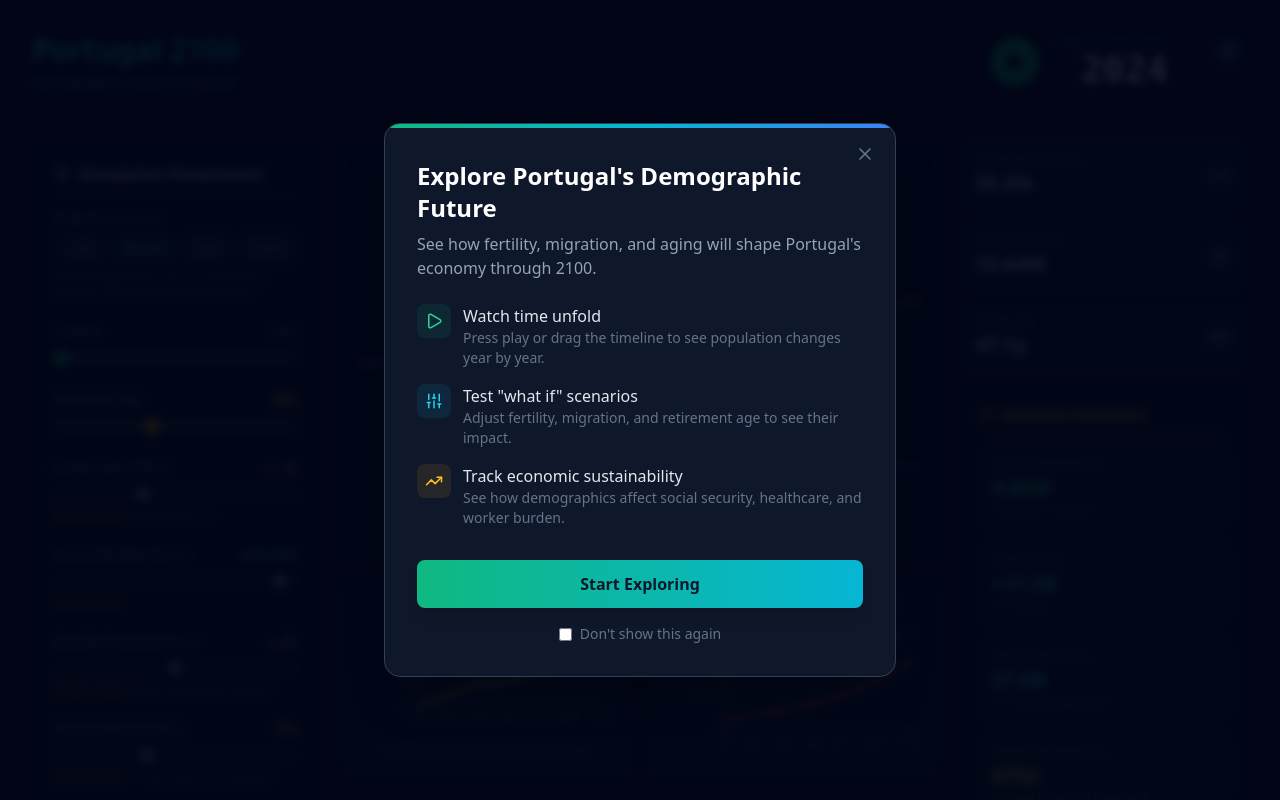
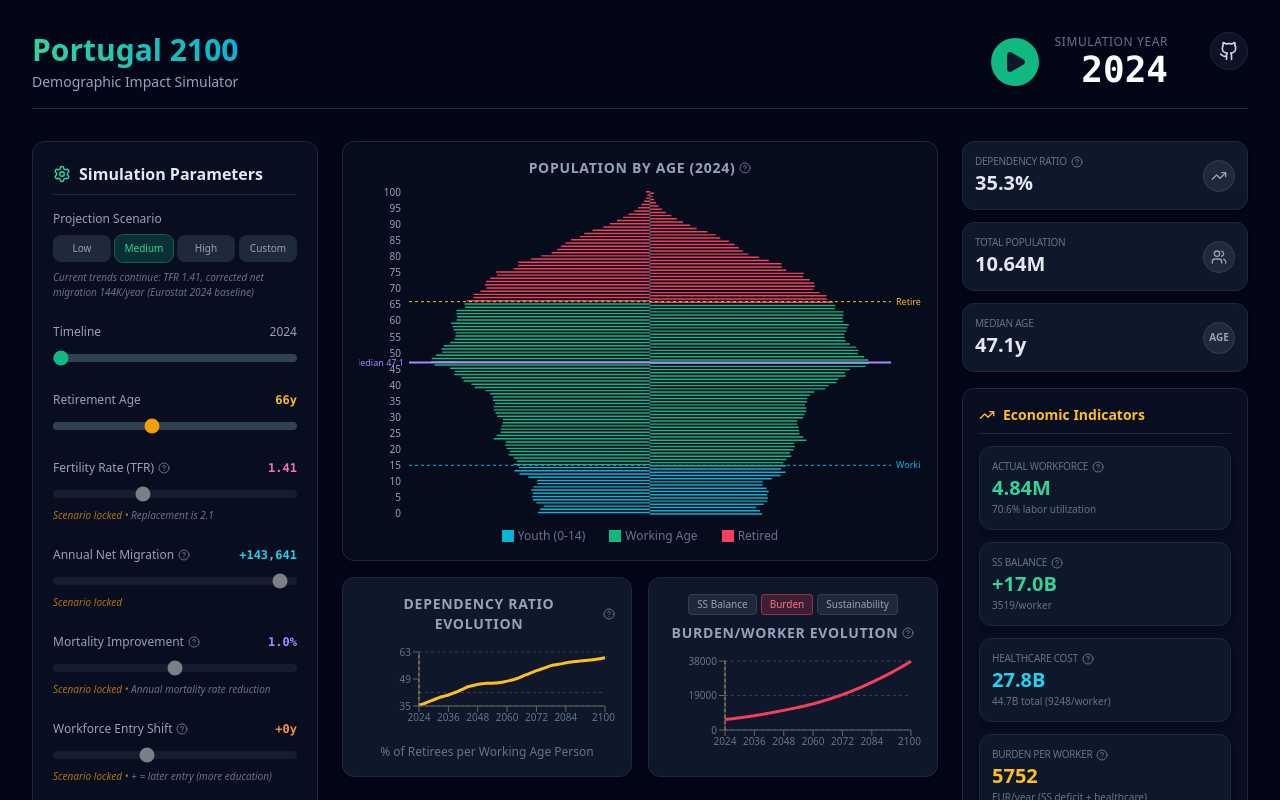
Before and after one commit to tsilva/demosim, a React (Vite) app: page / in a window 1280 px wide. Shown: the top 800 px of the page. Built offline with nearby package versions, Linux system fonts and the light colour scheme.

Commit message:
Remove welcome landing modal

```diff
--- a/App.tsx
+++ b/App.tsx
@@ -7,7 +7,6 @@
 import EconomicMetrics from './components/EconomicMetrics';
 import EconomicTrendChart, { EconomicChartType } from './components/EconomicTrendChart';
 import InfoTooltip from './components/InfoTooltip';
-import WelcomeModal, { useWelcomeModal } from './components/WelcomeModal';
 import AboutPanel from './components/AboutPanel';
 
 const START_YEAR = 2024;
@@ -36,9 +35,6 @@
 
   // Economic chart type state
   const [economicChartType, setEconomicChartType] = useState<EconomicChartType>('burden');
-
-  // Welcome modal state
-  const { showWelcome, closeWelcome } = useWelcomeModal();
 
   // --- Handlers ---
   const togglePlay = () => setIsPlaying(!isPlaying);
@@ -98,9 +94,6 @@
 
   return (
     <div className="relative flex min-h-screen flex-col bg-slate-950 p-4 font-sans text-slate-100 md:p-8">
-      {/* Welcome Modal for first-time visitors */}
-      {showWelcome && <WelcomeModal onClose={closeWelcome} />}
-
       <a
         href="https://github.com/tsilva/demosim"
         target="_blank"
--- a/components/WelcomeModal.tsx
+++ /dev/null
@@ -1,118 +0,0 @@
-import React, { useState, useEffect } from 'react';
-import { X, Play, Sliders, TrendingUp } from 'lucide-react';
-
-const STORAGE_KEY = 'demosim-welcome-dismissed';
-
-interface Props {
-  onClose: () => void;
-}
-
-const WelcomeModal: React.FC<Props> = ({ onClose }) => {
-  const [dontShowAgain, setDontShowAgain] = useState(false);
-
-  const handleClose = () => {
-    if (dontShowAgain) {
-      localStorage.setItem(STORAGE_KEY, 'true');
-    }
-    onClose();
-  };
-
-  return (
-    <div className="fixed inset-0 z-50 flex items-center justify-center p-4 bg-slate-950/90 backdrop-blur-sm">
-      <div className="relative w-full max-w-lg bg-slate-900 border border-slate-700 rounded-2xl shadow-2xl overflow-hidden">
-        {/* Gradient header accent */}
-        <div className="h-1 bg-gradient-to-r from-emerald-500 via-cyan-500 to-blue-500" />
-
-        {/* Close button */}
-        <button
-          onClick={handleClose}
-          className="absolute top-4 right-4 p-1 text-slate-500 hover:text-slate-300 transition-colors"
-          aria-label="Close"
-        >
-          <X size={20} />
-        </button>
-
-        {/* Content */}
-        <div className="p-8">
-          <h2 className="text-2xl font-bold text-white mb-2">
-            Explore Portugal's Demographic Future
-          </h2>
-          <p className="text-slate-400 mb-6">
-            See how fertility, migration, and aging will shape Portugal's economy through 2100.
-          </p>
-
-          {/* Feature bullets */}
-          <div className="space-y-4 mb-8">
-            <div className="flex items-start gap-3">
-              <div className="p-2 bg-emerald-500/10 rounded-lg">
-                <Play size={18} className="text-emerald-400" />
-              </div>
-              <div>
-                <p className="text-slate-200 font-medium">Watch time unfold</p>
-                <p className="text-sm text-slate-500">Press play or drag the timeline to see population changes year by year.</p>
-              </div>
-            </div>
-
-            <div className="flex items-start gap-3">
-              <div className="p-2 bg-cyan-500/10 rounded-lg">
-                <Sliders size={18} className="text-cyan-400" />
-              </div>
-              <div>
-                <p className="text-slate-200 font-medium">Test "what if" scenarios</p>
-                <p className="text-sm text-slate-500">Adjust fertility, migration, and retirement age to see their impact.</p>
-              </div>
-            </div>
-
-            <div className="flex items-start gap-3">
-              <div className="p-2 bg-amber-500/10 rounded-lg">
-                <TrendingUp size={18} className="text-amber-400" />
-              </div>
-              <div>
-                <p className="text-slate-200 font-medium">Track economic sustainability</p>
-                <p className="text-sm text-slate-500">See how demographics affect social security, healthcare, and worker burden.</p>
-              </div>
-            </div>
-          </div>
-
-          {/* CTA */}
-          <button
-            onClick={handleClose}
-            className="w-full py-3 bg-gradient-to-r from-emerald-500 to-cyan-500 hover:from-emerald-400 hover:to-cyan-400 text-slate-900 font-semibold rounded-lg transition-all shadow-lg"
-          >
-            Start Exploring
-          </button>
-
-          {/* Don't show again */}
-          <label className="flex items-center justify-center gap-2 mt-4 text-sm text-slate-500 cursor-pointer">
-            <input
-              type="checkbox"
-              checked={dontShowAgain}
-              onChange={(e) => setDontShowAgain(e.target.checked)}
-              className="rounded border-slate-600 bg-slate-800 text-emerald-500 focus:ring-emerald-500 focus:ring-offset-slate-900"
-            />
-            Don't show this again
-          </label>
-        </div>
-      </div>
-    </div>
-  );
-};
-
-// Hook to check if welcome should be shown
-export const useWelcomeModal = () => {
-  const [showWelcome, setShowWelcome] = useState(false);
-
-  useEffect(() => {
-    const dismissed = localStorage.getItem(STORAGE_KEY);
-    if (!dismissed) {
-      setShowWelcome(true);
-    }
-  }, []);
-
-  return {
-    showWelcome,
-    closeWelcome: () => setShowWelcome(false),
-  };
-};
-
-export default WelcomeModal;
```
